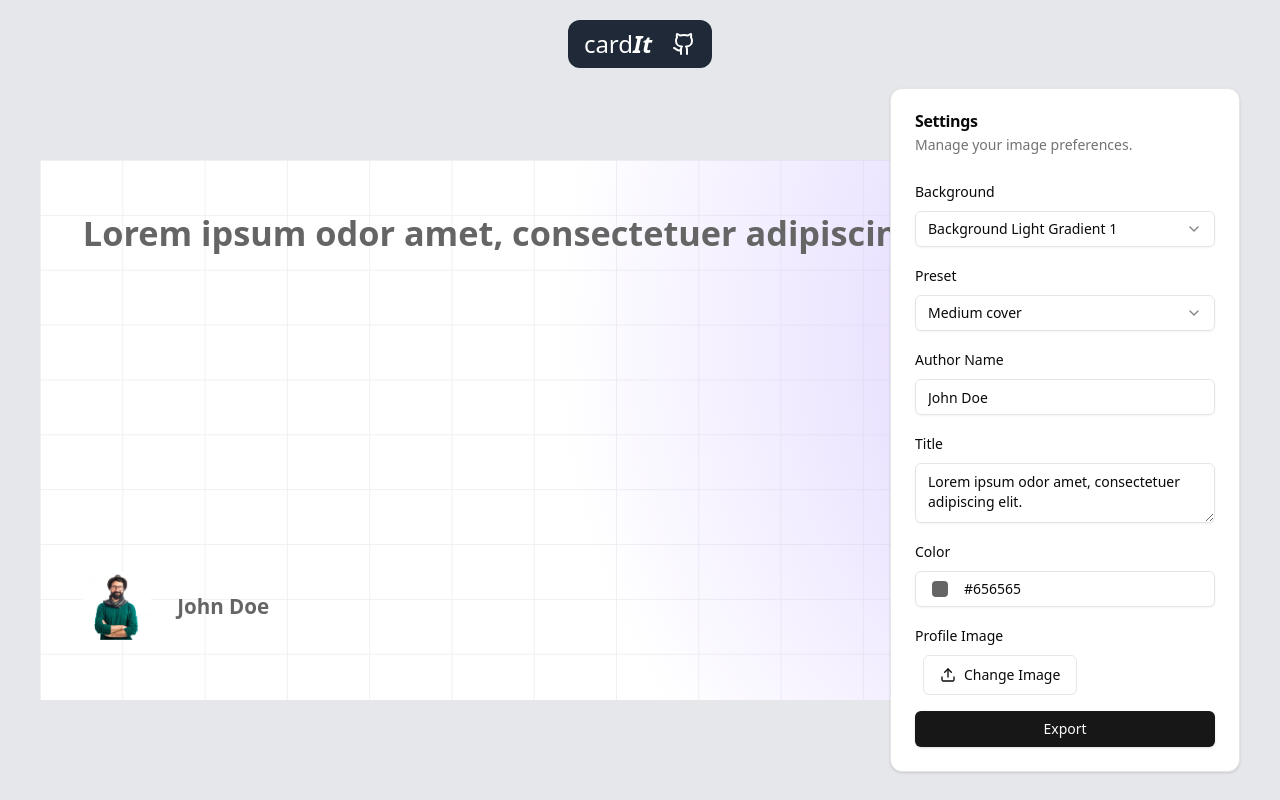
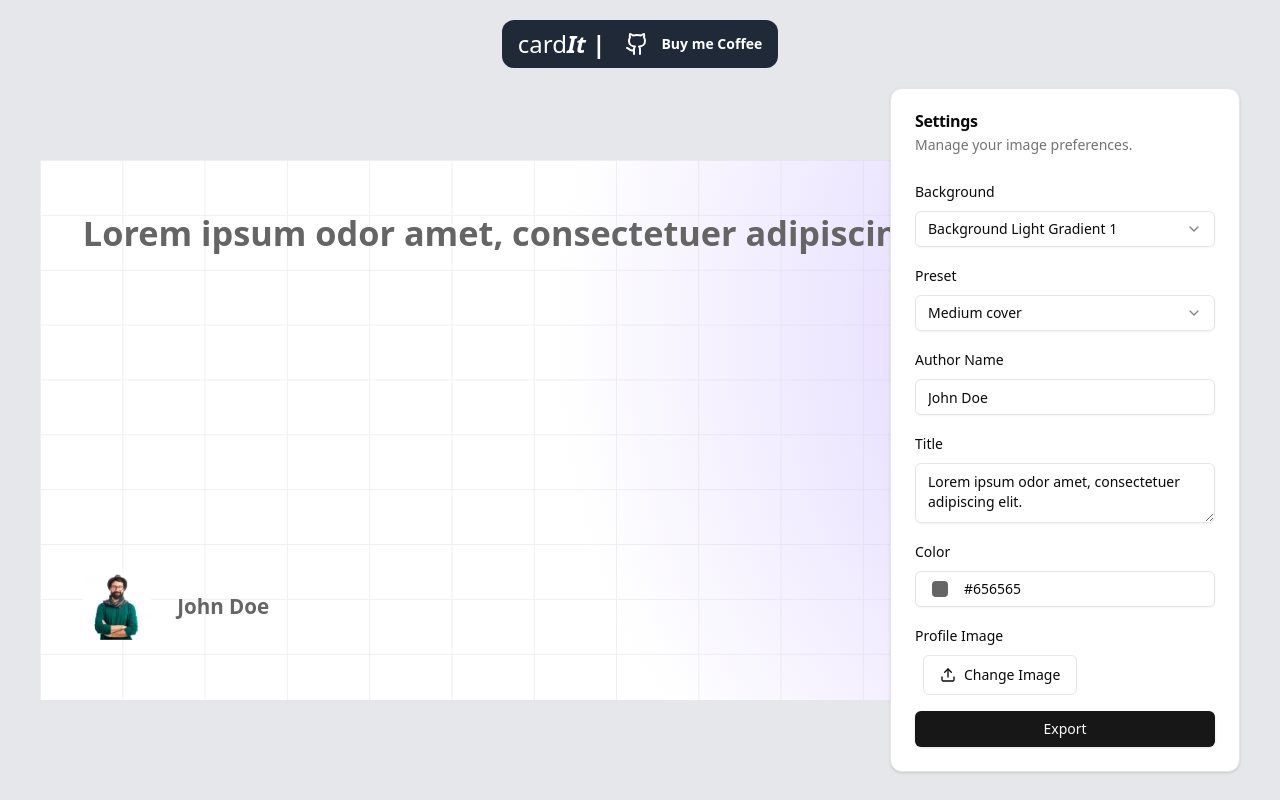
Before and after one commit to Bawanthathilan/cardIt, a Next.js app: page / in a window 1280 px wide. Built offline with nearby package versions, Linux system fonts and the light colour scheme.

Commit message:
add buy me coffee widget

```diff
--- a/src/app/layout.tsx
+++ b/src/app/layout.tsx
@@ -26,6 +26,9 @@ export default function RootLayout({
 }>) {
   return (
     <html lang="en">
+      <head>
+      <script data-name="BMC-Widget" data-cfasync="false" src="https://cdnjs.buymeacoffee.com/1.0.0/widget.prod.min.js" data-id="bawanthathilan" data-description="Support me on Buy me a coffee!" data-message="" data-color="#FF813F" data-position="Right" data-x_margin="18" data-y_margin="18"></script>
+      </head>
       <body
         className={`${geistSans.variable} ${geistMono.variable} antialiased bg-gray-200`}
       >
--- a/src/components/Navbar.tsx
+++ b/src/components/Navbar.tsx
@@ -1,15 +1,25 @@
 "use client"
 import React from 'react'
-import { GithubIcon } from 'lucide-react'
+import { GithubIcon  } from 'lucide-react'
+import Link from 'next/link'
 
 const Navbar = () => {
   return (
     <div className='w-full flex items-center justify-center sticky '>
         <div className=' bg-gray-800 rounded-xl px-4 py-2 mt-5 text-white text-2xl flex flex-row justify-between gap-5 items-center'>
-            <h2>card<span className= 'italic font-bold'>It</span></h2>
+            <h2>card<span className= 'italic font-bold'>It |</span></h2>
 
-            <ul className='text-base flex flex-row gap-3 items-center justify-center font-semibold'>
-                <li><GithubIcon/></li>
+            <ul className=' text-sm flex flex-row gap-3 items-center justify-center font-semibold'>
+                <li>
+                  <Link href="https://buymeacoffee.com/bawanthathilan" target='_blank'>
+                  <GithubIcon/>
+                  </Link>
+                  </li>
+                <li>
+                  <Link href="https://buymeacoffee.com/bawanthathilan" target='_blank'>
+                  Buy me Coffee
+                  </Link>
+                </li>
             </ul>
         </div>
     </div>
```
